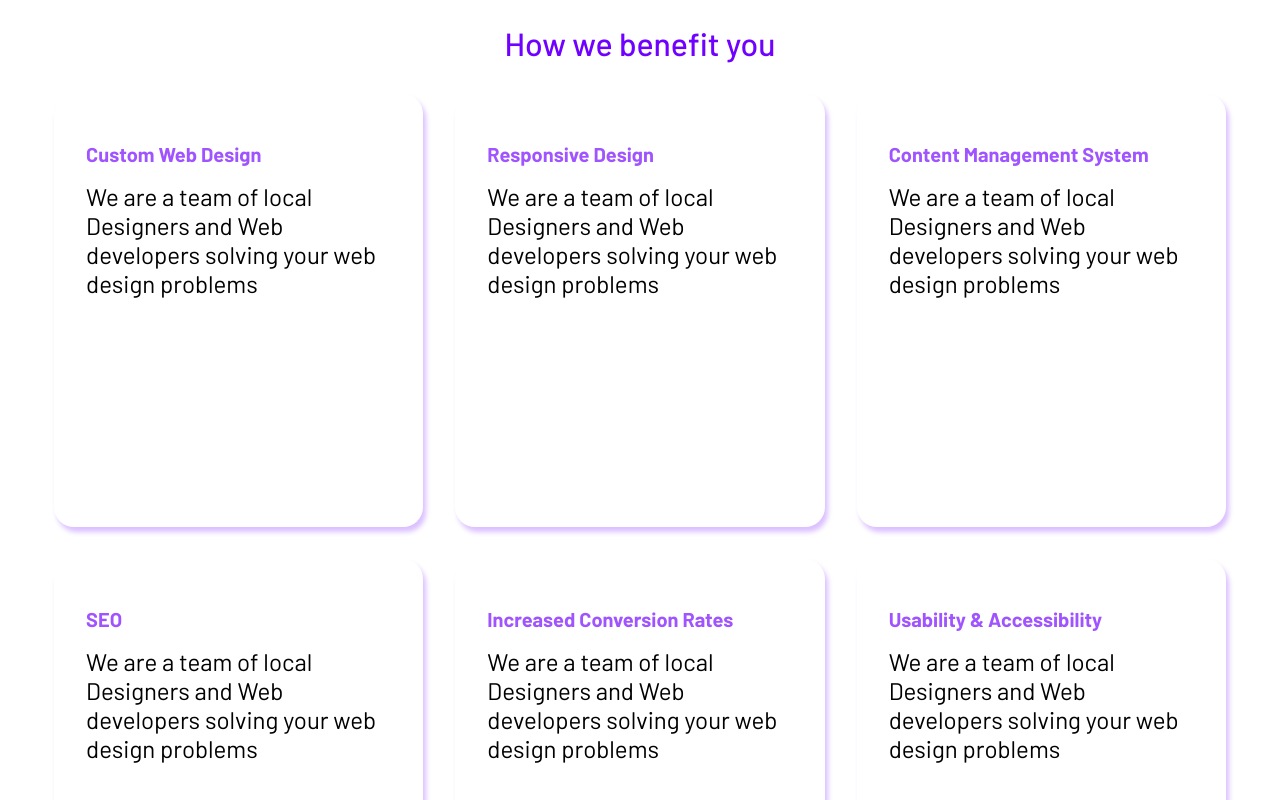
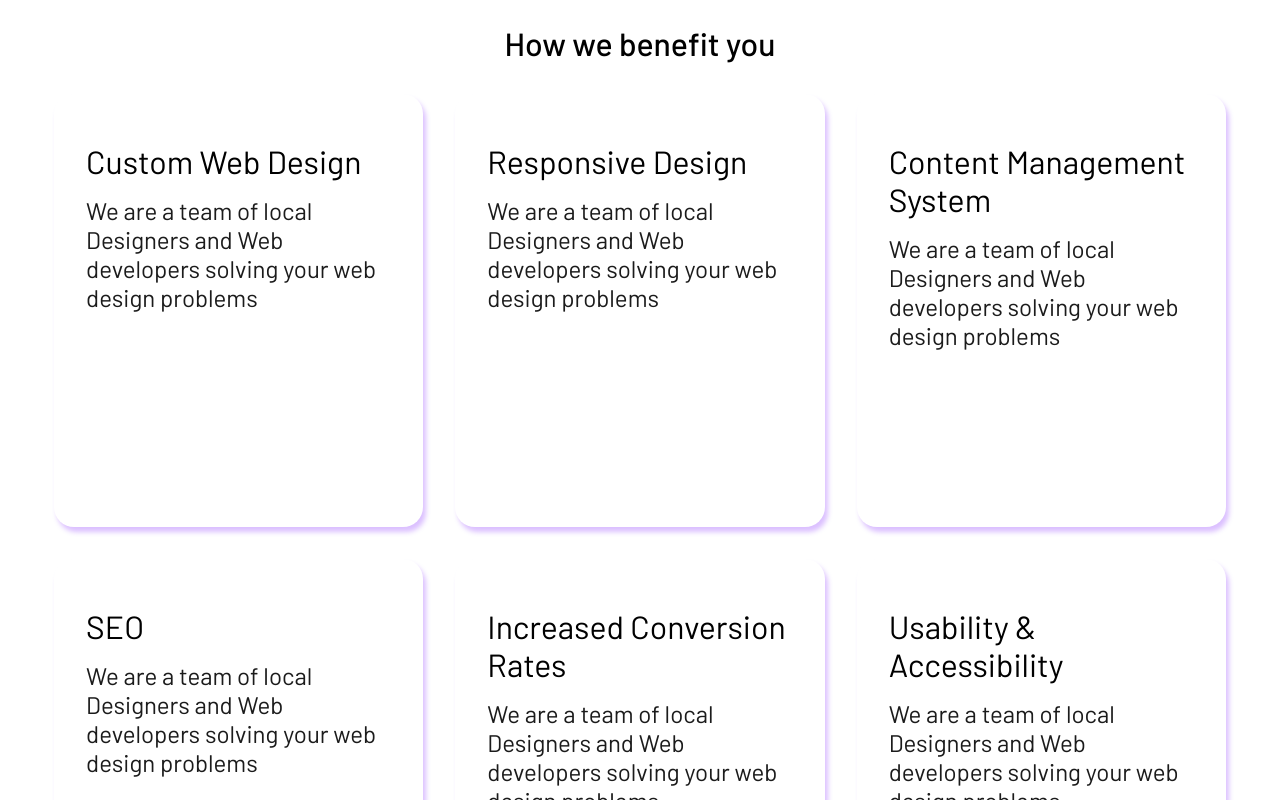
Before and after one commit to vanvisual/teamsite-frontend, a React (Create React App) app: page / in a window 1280 px wide. Shown: the part 880-1680 px from the top of the page. Built offline with nearby package versions, Linux system fonts and the light colour scheme.

Commit message:
tweak styling.

```diff
--- a/src/Components/Improvement/Improvement.jsx
+++ b/src/Components/Improvement/Improvement.jsx
@@ -15,7 +15,7 @@ const Improvement = ({ index }) => (
                 }}
                 className="improvement__card">
                 <h3 className='improvement__subtitle'>Custom Web Design</h3>
-                <p>We are a team of local Designers and Web developers solving your web design problems</p>
+                <p className='improvement__description'>We are a team of local Designers and Web developers solving your web design problems</p>
             </motion.article>
             <motion.article
                 initial={{ opacity: 0 }}
@@ -27,7 +27,7 @@ const Improvement = ({ index }) => (
 
                 className="improvement__card">
                 <h3 className='improvement__subtitle'>Responsive Design</h3>
-                <p>We are a team of local Designers and Web developers solving your web design problems</p>
+                <p className='improvement__description'>We are a team of local Designers and Web developers solving your web design problems</p>
             </motion.article>
             <motion.article
                 initial={{ opacity: 0 }}
@@ -38,7 +38,7 @@ const Improvement = ({ index }) => (
                 }}
                 className="improvement__card">
                 <h3 className='improvement__subtitle'>Content Management System</h3>
-                <p>We are a team of local Designers and Web developers solving your web design problems</p>
+                <p className='improvement__description'>We are a team of local Designers and Web developers solving your web design problems</p>
             </motion.article>
             <motion.article
                 initial={{ opacity: 0 }}
@@ -49,7 +49,7 @@ const Improvement = ({ index }) => (
                     // repeat: Infinity
                 }} className="improvement__card">
                 <h3 className='improvement__subtitle'>SEO</h3>
-                <p>We are a team of local Designers and Web developers solving your web design problems</p>
+                <p className='improvement__description'>We are a team of local Designers and Web developers solving your web design problems</p>
             </motion.article>
             <motion.article
                 initial={{ opacity: 0 }}
@@ -58,7 +58,7 @@ const Improvement = ({ index }) => (
                     delay: 0.2,
                 }} className="improvement__card">
                 <h3 className='improvement__subtitle'>Increased Conversion Rates</h3>
-                <p>We are a team of local Designers and Web developers solving your web design problems</p>
+                <p className='improvement__description'>We are a team of local Designers and Web developers solving your web design problems</p>
             </motion.article>
             <motion.article
                 initial={{ opacity: 0 }}
@@ -69,7 +69,7 @@ const Improvement = ({ index }) => (
 
                 className="improvement__card">
                 <h3 className='improvement__subtitle'>Usability & Accessibility</h3>
-                <p>We are a team of local Designers and Web developers solving your web design problems</p>
+                <p className='improvement__description'>We are a team of local Designers and Web developers solving your web design problems</p>
             </motion.article>
         </section>
     </div>
--- a/src/Components/Improvement/Improvement.scss
+++ b/src/Components/Improvement/Improvement.scss
@@ -26,6 +26,7 @@
 
         @include tablet {
             font-size: 2rem;
+            color: $improvement-title-pc;
         }
     }
 
@@ -52,6 +53,20 @@
         padding: 1rem 0;
         color: $improvement-subtitle;
         font-size: $px20;
-        font-size: 400;
+        font-weight: 400;
+
+        @include tablet {
+            color: $improvement-title-pc;
+            font-size: 2rem;
+        }
+    }
+
+    &__description {
+        font-weight: 400;
+
+        @include tablet {
+            font-size: $px24;
+            color: $improvement-description-pc;
+        }
     }
 }
--- a/src/styles/colours.scss
+++ b/src/styles/colours.scss
@@ -56,4 +56,6 @@ $shadow-card: $px3 $px5 $px5 0 rgba(112, 0, 255, 0.25);
 
 $hero-bg: #FBF8FF;
 $improvement-bg-mob: #FBF8FF;
+$improvement-title-pc: #000000;
 $improvement-subtitle: #9F54FF;
+$improvement-description-pc: #1B1B1B;
```
